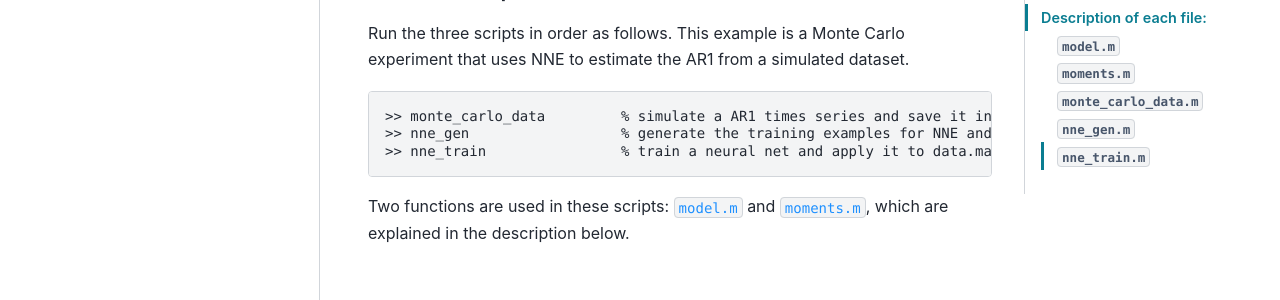
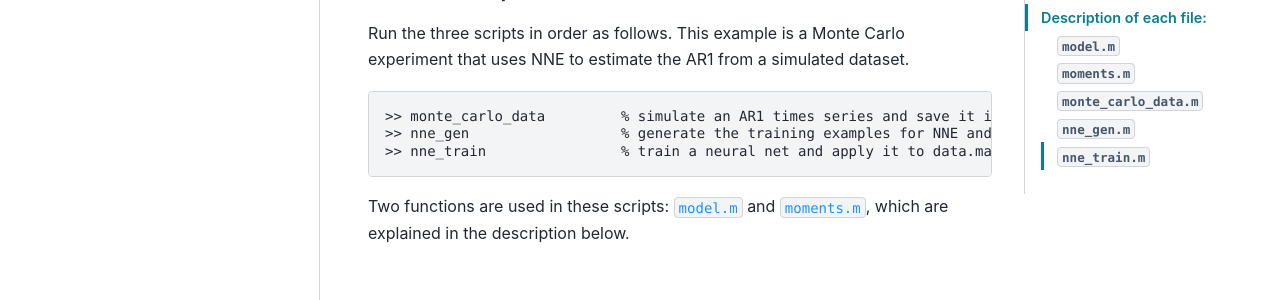
Before and after one commit to nnehome/nnehome.github.io, a Sphinx documentation site: the page built from docs/source/code_2/code_2.rst, in a window 1280 px wide and 900 px high, scrolled down 452 px. Shown: the part 152-452 px from the top of the window. Built offline with Sphinx 7.4.7 and the PyData theme 0.15.4, drawn with Linux system fonts in a browser that asks for light colours.

Commit message:
minor fix

```diff
--- a/docs/source/code_2/code_2.rst
+++ b/docs/source/code_2/code_2.rst
@@ -20,7 +20,7 @@ Run the three scripts in order as follows. This example is a Monte Carlo experim
 
 .. code-block:: console
 
-    >> monte_carlo_data		% simulate a AR1 times series and save it in data.mat
+    >> monte_carlo_data		% simulate an AR1 times series and save it in data.mat
     >> nne_gen			% generate the training examples for NNE and save them in nne_training.mat
     >> nne_train		% train a neural net and apply it to data.mat
 
```
